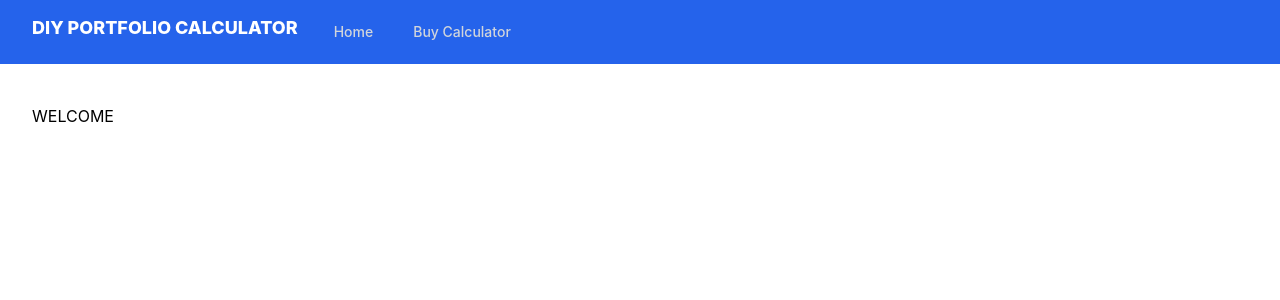
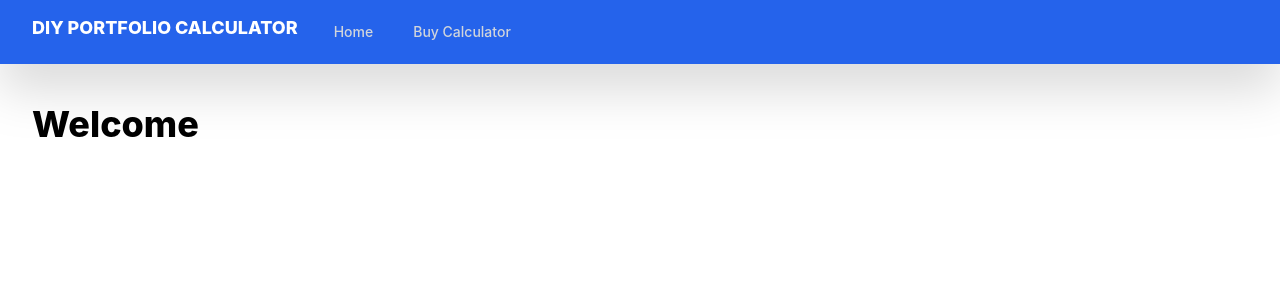
Before and after one commit to LukasKuppers/couch-potato-portfolio, a React (Create React App) app: page / in a window 1280 px wide. Shown: the top 300 px of the page. Built offline with nearby package versions, Linux system fonts and the light colour scheme.

Commit message:
Add minimal styling to page headers

```diff
--- a/src/App.js
+++ b/src/App.js
@@ -12,7 +12,7 @@ const App = () => {
 
     return (
         <div className="app">
-            <nav className='bg-blue-600'>
+            <nav className='bg-blue-600 drop-shadow-2xl'>
                 <div className='max-w-7xl mx-auto  px-2 sm:px-6 lg:px-8'>
                     <div className='relative flex items-center justify-between h-16'>
                         <div className='flex-1 flex items-center justify-center sm:items-stretch sm:justify-start'>
--- a/src/components/pages/BuyCalculatorPage.js
+++ b/src/components/pages/BuyCalculatorPage.js
@@ -6,7 +6,9 @@ const BuyCalculatorPage = () => {
 
     return (
         <div className="buy-calculator-page">
-            <span className='text-xl font-bold'>Buy Calculator</span>
+            <div className="mb-5">
+                <span className='text-4xl font-extrabold'>Buy Calculator</span>
+            </div>
             <CalculatorInput />
         </div>
     );
--- a/src/components/pages/WelcomePage.js
+++ b/src/components/pages/WelcomePage.js
@@ -3,7 +3,9 @@ import React from "react";
 const WelcomePage = () => {
     return (
         <div className='welcome-page'>
-            <h2>WELCOME</h2>
+            <div className="mb-5">
+                <span className='text-4xl font-extrabold'>Welcome</span>
+            </div>
         </div>
     );
 }
```
